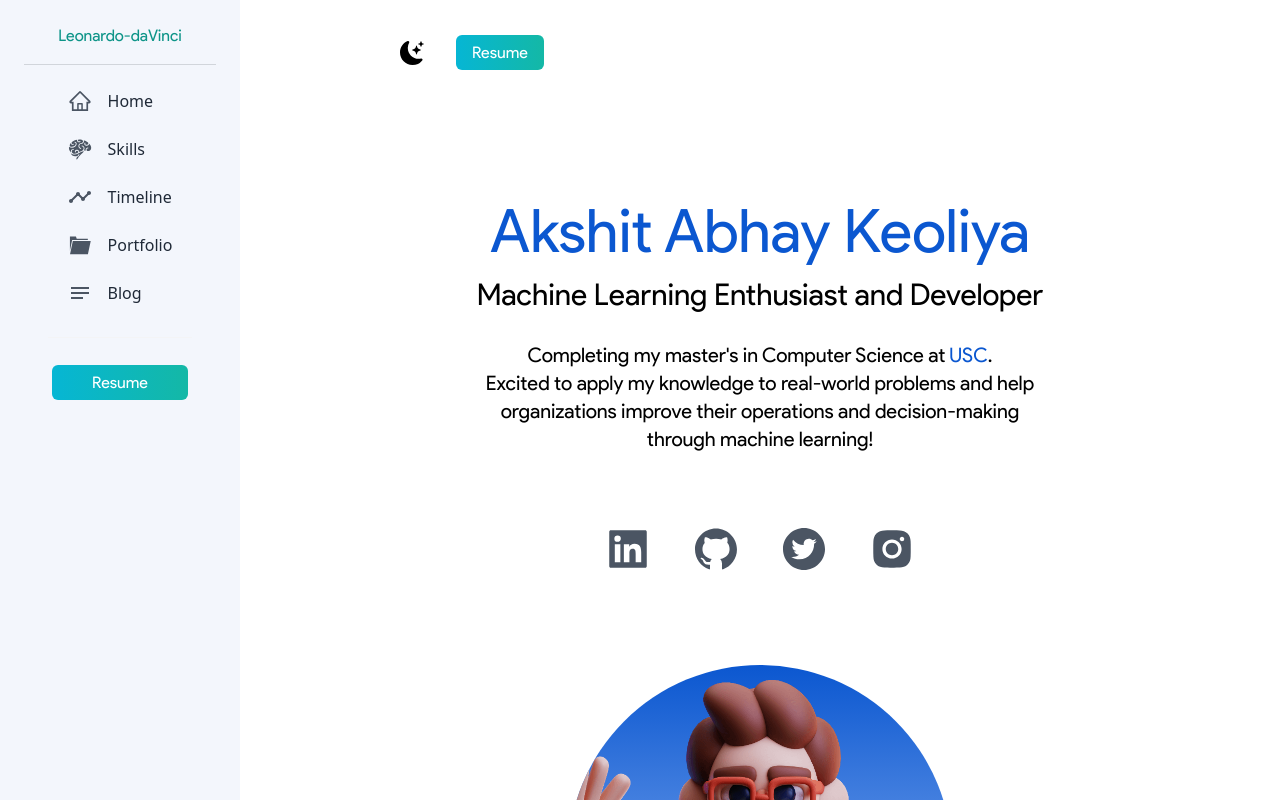
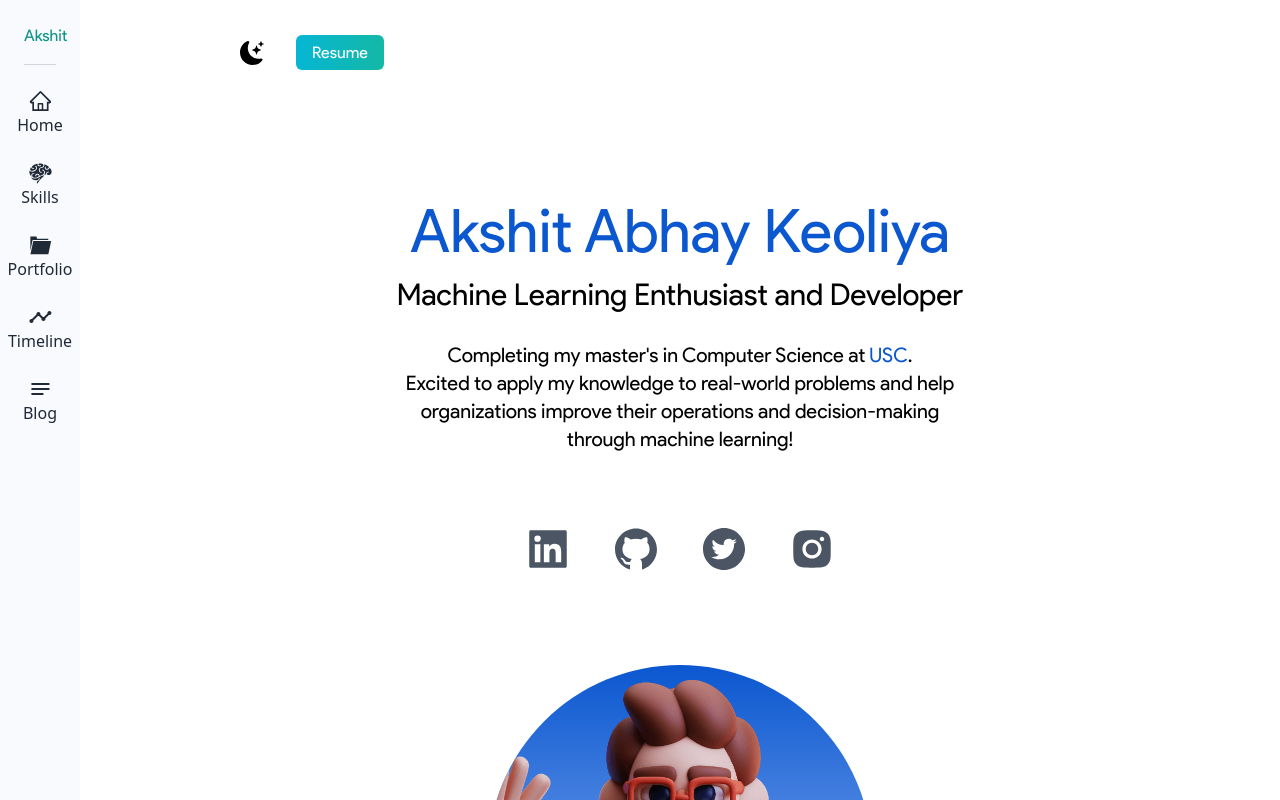
Before and after one commit to Leonardo-daVinci/portfolio, a Next.js app: page /portfolio/ in a window 1280 px wide. Shown: the top 800 px of the page. Built offline with nearby package versions, Linux system fonts and the light colour scheme.

Commit message:
Sidebar changes

```diff
--- a/components/SideNavbar.js
+++ b/components/SideNavbar.js
@@ -26,51 +26,57 @@ function SideNavBar(){
             <GiHamburgerMenu className=' block md:hidden h-6 w-6 ' aria-hidden="true" />
          </Disclosure.Button>
 
-            <div className=' p-6 w-1/2 h-screen bg-[#f3f6fc] z-20 fixed top-0 -left-96
-            lg:w-60 lg:left-0 peer-focus:left-0 peer:transition ease-out delay-150 duration-200
+            <div className=' p-6 w-1/2 h-screen bg-card-light z-20 fixed top-0 -left-96
+            lg:w-20 lg:left-0 peer-focus:left-0 peer:transition ease-out delay-150 duration-200
             dark:bg-card-dark'>
                 <div className='flex flex-col justify-start items-center'>
                     {/* Heading */}
-                    <h1 className='font-productsans text-base text-center cursor-pointer text-teal-600 border-b border-gray-300 pb-4 w-full'>Leonardo-daVinci</h1>
+                    <h1 className='font-productsans text-base text-center cursor-pointer text-teal-600 border-b border-gray-300 pb-4 w-full'>Akshit</h1>
 
-                    <div className='my-4 border-b border-gray-100 pb-4'>
+                    <div className='my-4 pb-4'>
                         <a href='#home'>
-                        <div className='flex mb-2 justify-start items-center gap-4 px-5 hover:bg-gray-900 p-2 rounded-md group cursor-pointer hover:shadow-lg m-auto'>
-                        <AiOutlineHome className=' text-2xl text-gray-600 group-hover:text-white' />
-                        <h3 className='text-base text-gray-800 group-hover:text-white '>Home</h3>
+                        <div className=' mb-2 justify-start items-center text-center gap-4 px-5 hover:bg-hover-bg-light p-2 rounded-md group cursor-pointer m-auto dark:hover:bg-hover-bg-dark'>
+                        <AiOutlineHome className=' text-2xl text-gray-800 w-full dark:text-white' />
+                        <h3 className='text-base text-gray-800 dark:text-white'>Home</h3>
+                        </div>
+                        </a>
+
+                        <a href='#my-skills'>
+                        <div className=' mb-2 justify-start items-center text-center gap-4 px-5 hover:bg-hover-bg-light p-2 rounded-md group cursor-pointer m-auto dark:hover:bg-hover-bg-dark'>
+                        <GiBrain className=' text-2xl text-gray-800  w-full dark:text-white' />
+                        <h3 className='text-base text-gray-800  dark:text-white'>Skills</h3>
                         </div>
                         </a>
 
 
-                        <a href='#my-skills'>
+                        {/* <a href='#my-skills'>
                         <div className='flex mb-2 justify-start items-center gap-4 px-5 hover:bg-gray-900 p-2 rounded-md group cursor-pointer hover:shadow-lg m-auto'>
                         <GiBrain className=' text-2xl text-gray-600 group-hover:text-white' />
                         <h3 className='text-base text-gray-800 group-hover:text-white '>Skills</h3>
                         </div>
-                        </a>
-
-                        <div className='flex mb-2 justify-start items-center gap-4 px-5 hover:bg-gray-900 p-2 rounded-md group cursor-pointer hover:shadow-lg m-auto'>
-                        <MdOutlineTimeline className=' text-2xl text-gray-600 group-hover:text-white' />
-                        <h3 className='text-base text-gray-800 group-hover:text-white '>Timeline</h3>
-                        </div>
+                        </a> */}
 
                         <a href='#my-projects'>
-                        <div className='flex mb-2 justify-start items-center gap-4 px-5 hover:bg-gray-900 p-2 rounded-md group cursor-pointer hover:shadow-lg m-auto'>
-                        <GiOpenFolder className=' text-2xl text-gray-600 group-hover:text-white' />
-                        <h3 className='text-base text-gray-800 group-hover:text-white '>Portfolio</h3>
+                        <div className=' mb-2 justify-start items-center text-center gap-4 px-5 hover:bg-hover-bg-light p-2 rounded-md group cursor-pointer m-auto dark:hover:bg-hover-bg-dark'>
+                        <GiOpenFolder className=' text-2xl text-gray-800 dark:text-white w-full' />
+                        <h3 className='text-base text-gray-800 dark:text-white '>Portfolio</h3>
                         </div>
                         </a>
 
-                        <div className='flex mb-2 justify-start items-center gap-4 px-5 hover:bg-gray-900 p-2 rounded-md group cursor-pointer hover:shadow-lg m-auto'>
-                        <MdOutlineNotes className=' text-2xl text-gray-600 group-hover:text-white' />
-                        <h3 className='text-base text-gray-800 group-hover:text-white '>Blog</h3>
+                        <div className=' mb-2 justify-start items-center text-center gap-4 px-5 hover:bg-hover-bg-light p-2 rounded-md group cursor-pointer m-auto dark:hover:bg-hover-bg-dark'>
+                        <MdOutlineTimeline className=' text-2xl text-gray-800 dark:text-white w-full' />
+                        <h3 className='text-base text-gray-800 dark:text-white'>Timeline</h3>
+                        </div>
+
+                        <div className=' mb-2 justify-start items-center text-center gap-4 px-5 hover:bg-hover-bg-light p-2 rounded-md group cursor-pointer m-auto dark:hover:bg-hover-bg-dark'>
+                        <MdOutlineNotes className=' text-2xl text-gray-800 w-full dark:text-white' />
+                        <h3 className='text-base text-gray-800 dark:text-white'>Blog</h3>
                         </div>
                     </div>
 
-                    <div className='my-4 '>
+                    {/* <div className='my-4 '>
                     <a className=' bg-gradient-to-r from-cyan-500 to-teal-500 text-white font-productsans px-10 py-2 rounded-md' href='#'>Resume</a>
-                    </div>
-
+                    </div> */}
 
                 </div>
 
--- a/pages/index.js
+++ b/pages/index.js
@@ -28,7 +28,7 @@ export default function Home() {
         <link rel="icon" href={`${process.env.NEXT_PUBLIC_FAVICON}/favicon.ico`}/>
       </Head>
       <SideNavBar/>
-      <main className=' bg-white px-10 md:px-20 lg:ml-60 lg:px-40 dark:bg-[#1f1f1f]'>
+      <main className=' bg-white px-10 md:px-20 lg:ml-20 lg:px-40 dark:bg-[#1f1f1f]'>
 
         {/* HOMEPAGE SECTION */}
 
```
